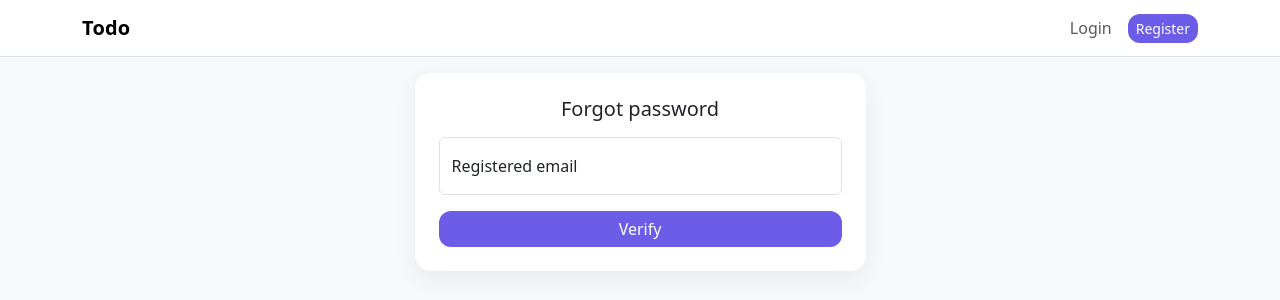
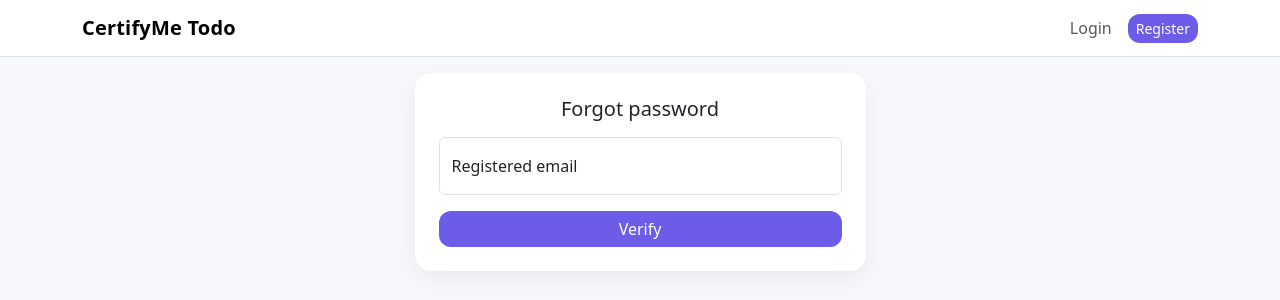
Before and after one commit to Roshanbtech/Certifyme-Todo-task, a Flask app: page /forgot-password in a window 1280 px wide. Shown: the top 300 px of the page. Run offline with Flask 3, Linux system fonts and the light colour scheme.

Commit message:
html updates

```diff
--- a/templates/base.html
+++ b/templates/base.html
@@ -7,7 +7,7 @@
 
     <!-- Bootstrap -->
     <link href="https://cdn.jsdelivr.net/npm/bootstrap@5.3.3/dist/css/bootstrap.min.css" rel="stylesheet" />
-    <link rel="icon" href="{{ url_for('static', filename='tick_todo.jpg') }}" />
+    <link rel="icon" href="{{ url_for('static', filename='tick todo.jpg') }}" />
 
     <style>
       :root {
@@ -63,7 +63,7 @@
   <body>
     <nav class="navbar navbar-expand-lg bg-body border-bottom sticky-top">
       <div class="container">
-        <a class="navbar-brand" href="{{ url_for('dashboard') }}">Todo</a>
+        <a class="navbar-brand" href="{{ url_for('dashboard') }}">CertifyMe Todo</a>
         <button class="navbar-toggler" type="button" data-bs-toggle="collapse" data-bs-target="#topnav">
           <span class="navbar-toggler-icon"></span>
         </button>
```
